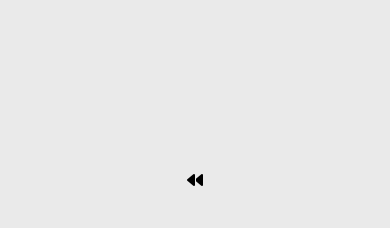
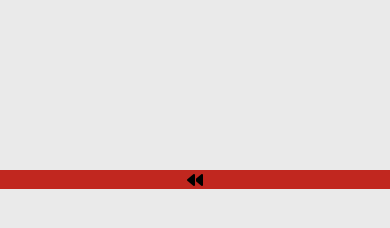
Before and after one commit to Delivarass/AppMobil, a website: page Deliverass/www/accessibilitat.html in a window 390 px wide. Drawn offline with Linux system fonts and the light colour scheme; some packages are replaced by stand-ins of ours.

Commit message:
Nous canvis CSS

```diff
--- a/Deliverass/www/css/index.css
+++ b/Deliverass/www/css/index.css
@@ -388,3 +388,7 @@ a{
    padding: 0 20%;
    padding-top: 50px;
 }
+
+header.accessibilitat{
+   background-color: #C1271F;
+}
```
